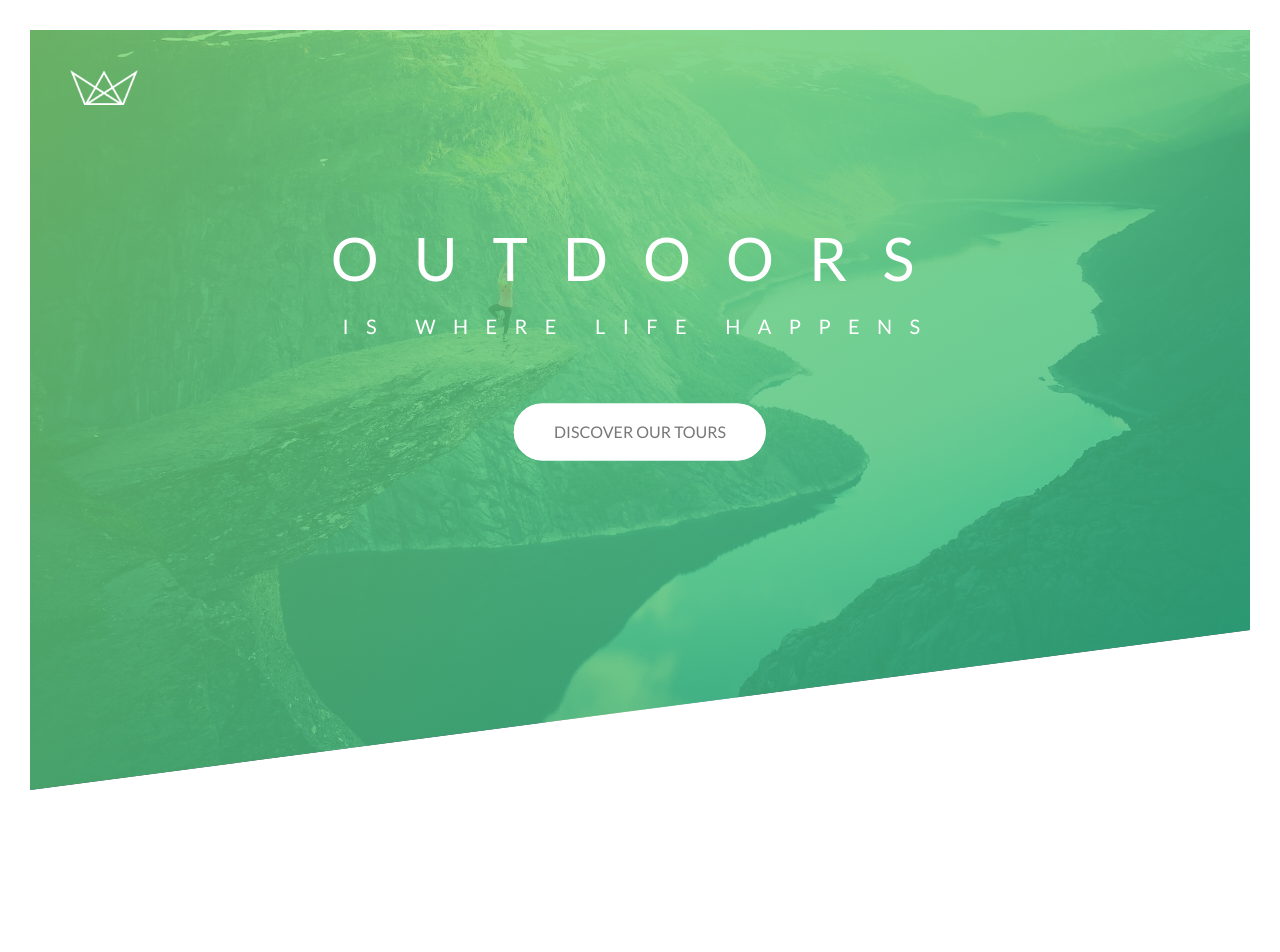
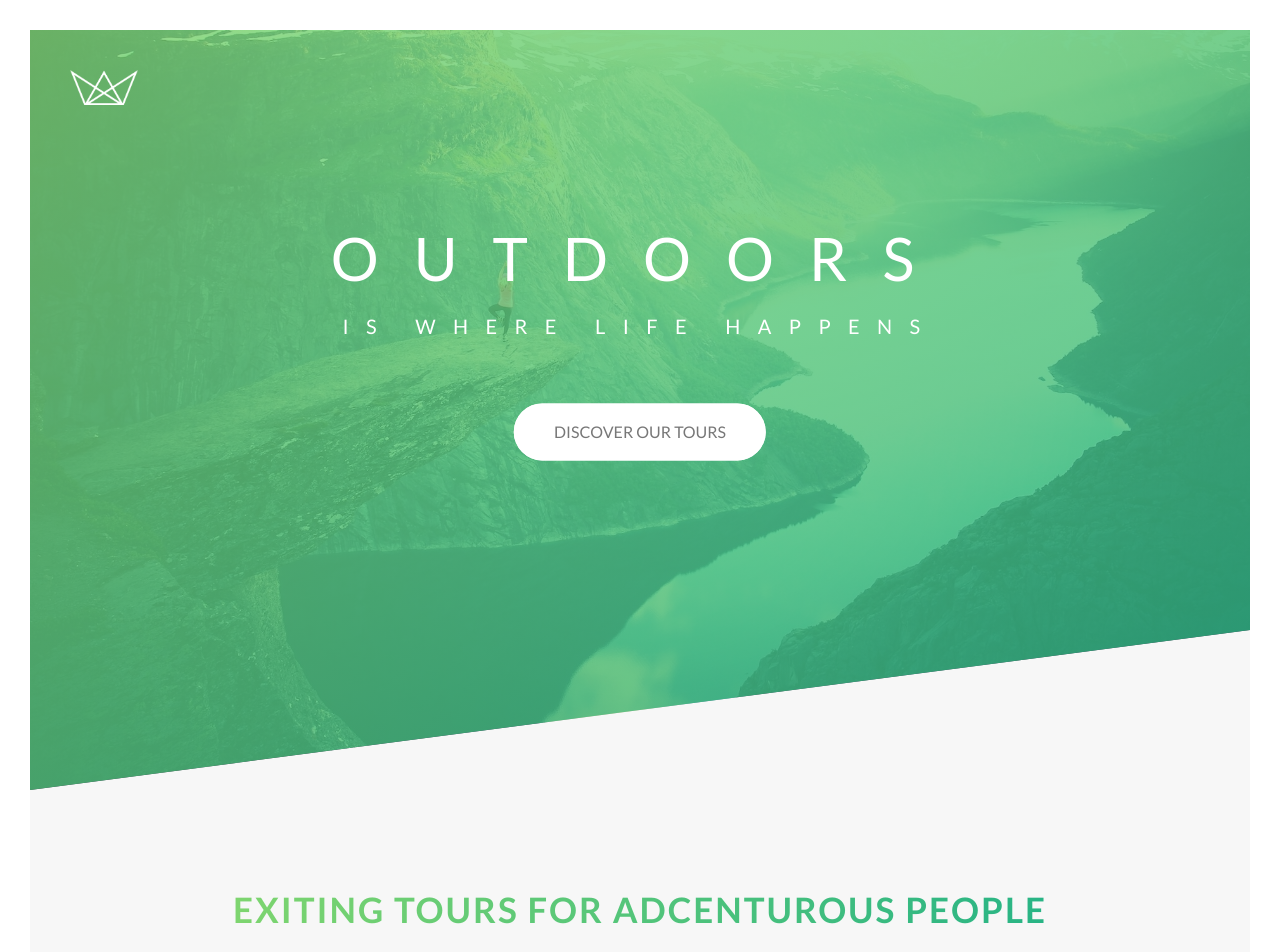
Before and after one commit to emrecolak-23/tourapp-react-typescript, a React (Vite) app: page / in a window 1280 px wide. Shown: the top 952 px of the page. Before the commit the page ends 820 px from the top, so only its background shows below. Built offline with nearby package versions, Linux system fonts and the light colour scheme.

Commit message:
create section about and this section title component

```diff
--- a/src/App.tsx
+++ b/src/App.tsx
@@ -1,9 +1,12 @@
 import Header from "./components/header/header.component"
-
+import Main from "./components/main/main.component"
+import SectionAbout from "./components/section-about/section-about.component"
 const App = () => {
   return <div>
     <Header />
-
+    <Main>
+      <SectionAbout />
+    </Main>
     {/* <section className="grid-test">
       <div className="row">
         <div className="col-1-of-2">Col 1 of 2</div>
--- /dev/null
+++ b/src/components/main/main.component.tsx
@@ -0,0 +1,14 @@
+import React from "react"
+import { FC } from "react"
+
+interface MainProp {
+    children: React.ReactNode
+}
+
+const Main:FC<MainProp> = ({children}) => {
+    return <main>
+        {children}
+    </main>
+}
+
+export default Main
--- /dev/null
+++ b/src/components/section-about-title/section-about-title.component.tsx
@@ -0,0 +1,13 @@
+import './section-about-title.styles.scss'
+
+const SectionAboutTitle = () => {
+    return (
+     <div className="u-center-text">
+        <h2 className="heading-secondary">
+            Exiting tours for adcenturous people
+        </h2>
+      </div>
+    )
+}
+
+export default SectionAboutTitle
--- /dev/null
+++ b/src/components/section-about-title/section-about-title.styles.scss
@@ -0,0 +1,18 @@
+@use '../../sass/base/variables' as vars;
+
+.heading-secondary {
+    font-size: 3.5rem;
+    text-transform: uppercase;
+    font-weight: 700;
+    display: inline-block;
+    background-image: linear-gradient(to right, vars.$color-primary-light, vars.$color-primary-dark);
+    -webkit-background-clip: text;
+    color: transparent;
+    letter-spacing: 0.2rem;
+    transition: all .2s;
+
+    &:hover {
+        transform: skewY(2deg) skewX(15deg) scale(1.1);
+        text-shadow: .5rem 1rem 2rem rgba($color: vars.$color-black, $alpha: .2)
+    }
+}
--- /dev/null
+++ b/src/components/section-about/section-about.component.tsx
@@ -0,0 +1,13 @@
+import './section-about.styles.scss'
+
+import SectionAboutTitle from '../section-about-title/section-about-title.component'
+
+const SectionAbout = () => {
+    return (
+    <section className="section-about">
+      <SectionAboutTitle />
+    </section>
+    )
+}
+
+export default SectionAbout
--- /dev/null
+++ b/src/components/section-about/section-about.styles.scss
@@ -0,0 +1,8 @@
+@use '../../sass/base/variables' as vars;
+
+.section-about {
+    background-color: vars.$color-grey-light-1;
+    padding: 25rem 0;
+    margin-top: -20vh;
+
+}
--- a/src/index.scss
+++ b/src/index.scss
@@ -10,6 +10,7 @@ Dark green: #28b485
 @import 'sass/base/variables';
 @import 'sass/base/animations';
 @import 'sass/abstracts/mixins';
+@import 'sass/base/utilities';
 
 @import 'sass/layout/grid';
 
--- /dev/null
+++ b/src/sass/base/utilities.scss
@@ -0,0 +1,3 @@
+.u-center-text {
+    text-align: center;
+}
--- a/src/sass/base/variables.scss
+++ b/src/sass/base/variables.scss
@@ -2,6 +2,9 @@
 $color-primary: #55c57a;
 $color-primary-dark: #28b485;
 $color-primary-light: #7ed56f;
+
+$color-grey-light-1: #f7f7f7;
+
 $color-gray-dark: #777;
 $color-white: #fff;
 $color-black: #000;
```
